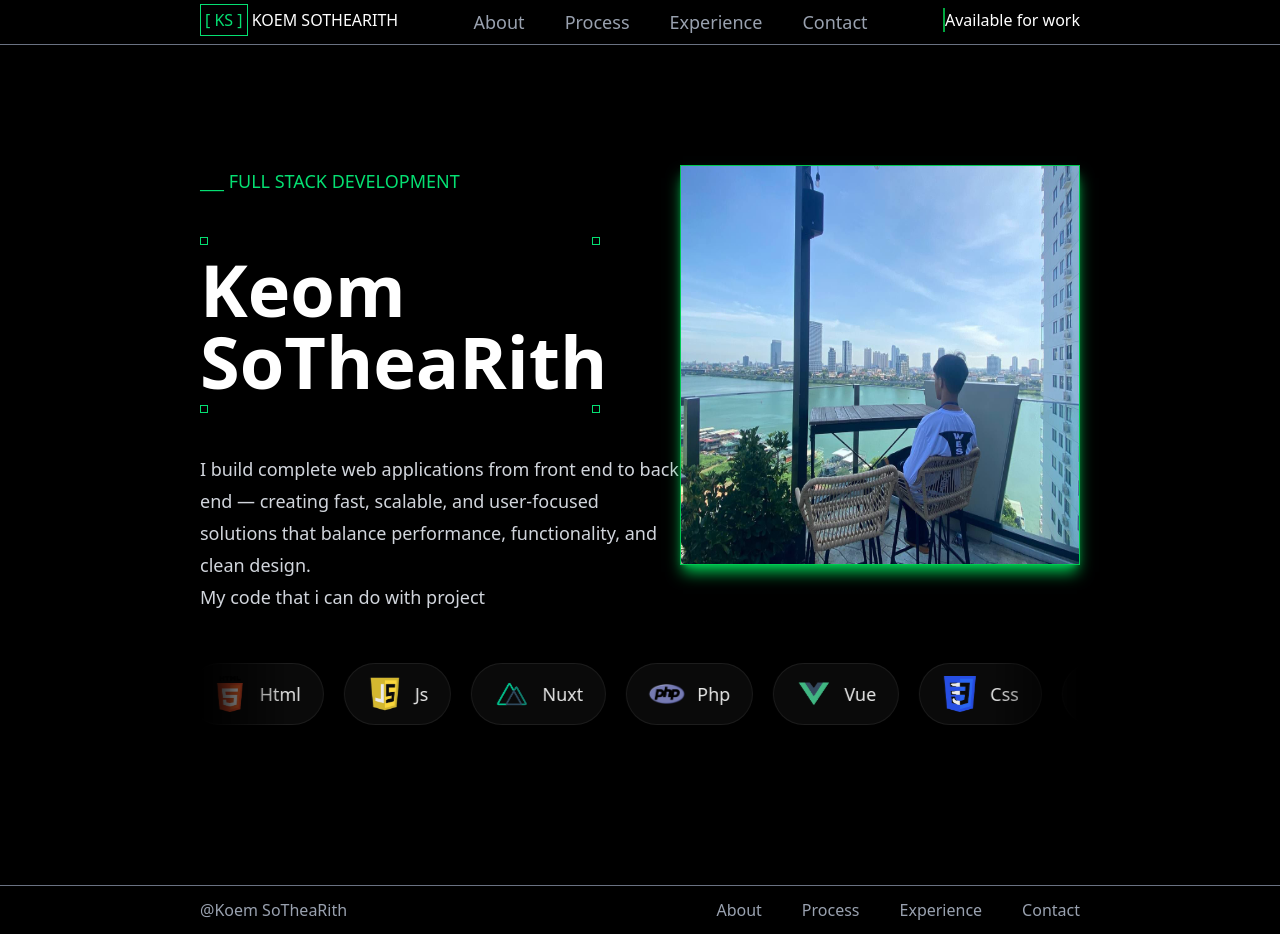
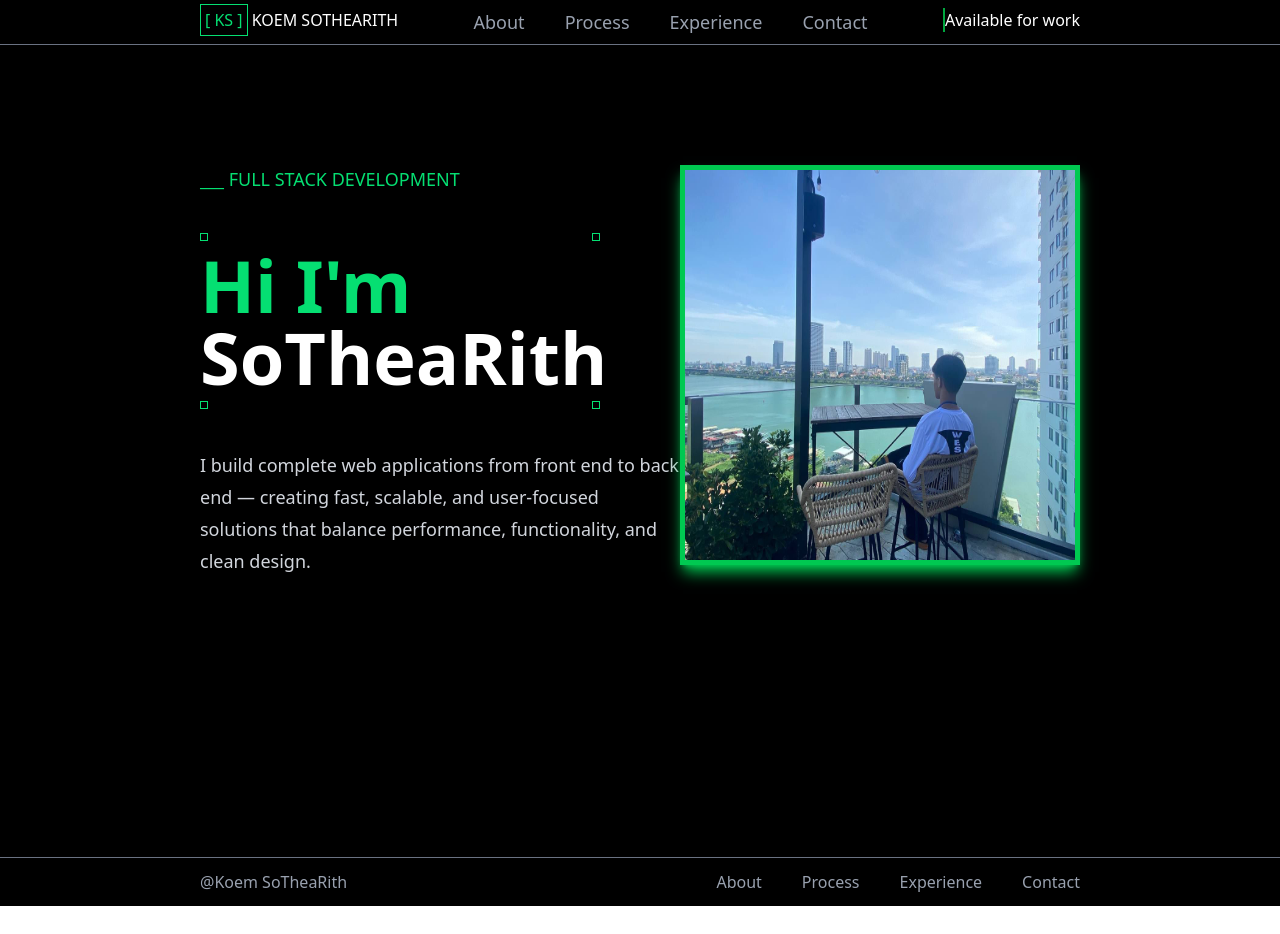
Before and after one commit to Rith0068/sothearith-is-portfolio, a Nuxt app: page / in a window 1280 px wide. After the commit the page ends 906 px from the top, so only its background shows below. Built offline with nearby package versions, Linux system fonts and the light colour scheme.

Commit message:
delete the adnimetion under text and add some border color

```diff
--- a/app/components/header.vue
+++ b/app/components/header.vue
@@ -2,7 +2,7 @@
     <header class="top-0 z-50 sticky mt-0">
         <ul>
             <li>
-                <div class="flex w-full justify-between px-50 bg-black text-white font-heading py-2">
+                <div class="flex w-full justify-between px-50 bg-black text-white font-heading py-2 overflow-hidden">
                     <div class="">
                        <span class="text-green-400 border border-green py-1 px-1">[ KS ]</span>
                        KOEM SOTHEARITH
--- /dev/null
+++ b/app/pages/about/index.vue
@@ -0,0 +1,3 @@
+<template>
+
+</template>
--- a/app/pages/index.vue
+++ b/app/pages/index.vue
@@ -1,8 +1,8 @@
 <template>
     <section class="bg-black w-full pb-40 text-white" style="background-image: url('');">
         <div class="flex justify-between">
-            <div class="flex flex-col pt-30 w-120">
-                <p class="text-green-400 text-lg text-gray-300 leading-8">
+            <div class="flex flex-col py-30 w-120">
+                <p class="text-green-400 text-lg text-gray-300">
                     ___ FULL STACK DEVELOPMENT
                 </p>
                 <div class="block py-10 w-70">
@@ -11,7 +11,7 @@
                         <span class="w-2 h-2 border border-green-400"></span>
                     </div>
                     <h1 class="font-bold text-7xl font-bold py-2">
-                        Keom
+                        <span class="text-green-400">Hi I'm</span>
                         <br>SoTheaRith
                     </h1>
                     <div class="flex justify-between w-100">
@@ -26,19 +26,17 @@
             <img
                 :src="myPhoto"
                 alt="my photo"
-                class="mt-30 w-100 h-100 border-[1px] border-green-500 shadow-lg shadow-green-500 hover:shadow-xl">
+                class="photo mt-30 w-100 h-100 border-[5px] border-green-500 shadow-lg shadow-green-500 hover:shadow-xl">
         </div>
-        <div class="block text-lg">
-            <div class="">
-                <h5 class="text-lg text-gray-300 leading-8">
-                    My code that i can do with project
-                </h5>
-            </div>
-            <CodeLangauges/>
-        </div>
+        <section>
+            <About />
+        </section>
     </section>
 </template>
+<style scoped>
+
+</style>
 <script setup>
-import CodeLangauges from "~/components/code-langauges.vue";
+import About from './about/index.vue'
 import myPhoto from "~/assets/my-photo.jpg"
 </script>
```
